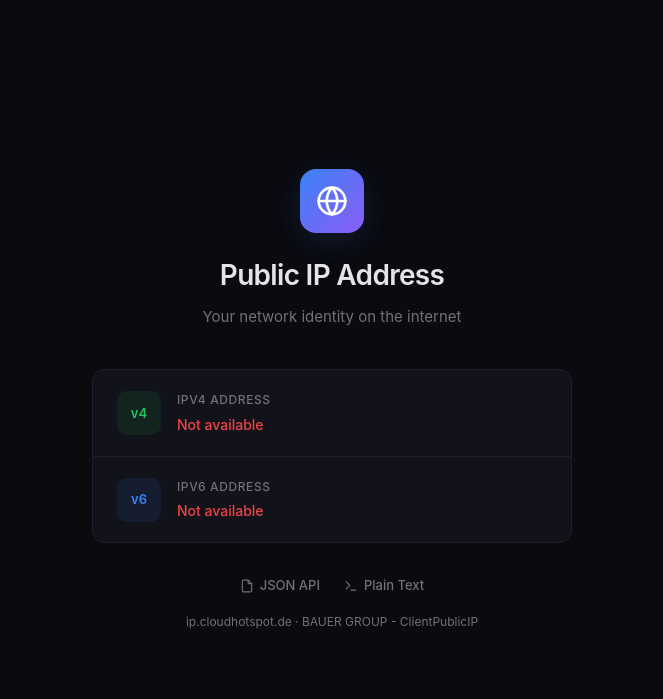
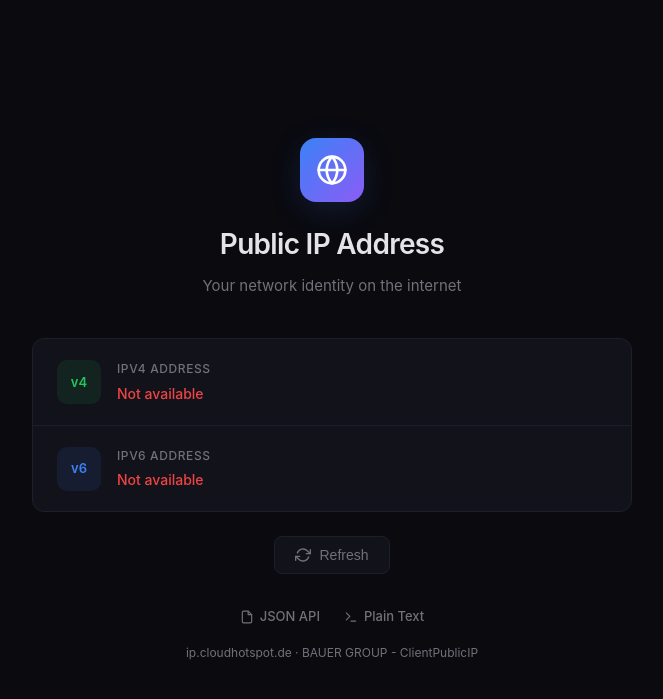
Before and after one commit to bauer-group/DS-ClientPublicIP, a Flask app: page / in a window 1280 px wide. Shown: the top 699 px of the page, without its empty margins (308-971 px from the left). Run offline with Flask 3, Linux system fonts and the light colour scheme.

Commit message:
feat: add refresh button and functionality to update IP addresses

```diff
--- a/src/templates/index.html
+++ b/src/templates/index.html
@@ -43,7 +43,7 @@
 
         .container {
             width: 100%;
-            max-width: 480px;
+            max-width: 600px;
         }
 
         header {
@@ -142,10 +142,19 @@
 
         .ip-value {
             font-family: 'SF Mono', 'Fira Code', 'Consolas', monospace;
-            font-size: 1.0625rem;
+            font-size: 1rem;
             font-weight: 500;
-            word-break: break-all;
+            word-break: keep-all;
+            white-space: nowrap;
+            overflow: hidden;
+            text-overflow: ellipsis;
             transition: color var(--transition);
+        }
+
+        @media (min-width: 520px) {
+            .ip-value {
+                font-size: 1.0625rem;
+            }
         }
 
         .ip-value.loading {
@@ -247,9 +256,75 @@
             color: var(--color-text);
         }
 
-        @media (max-width: 480px) {
+        .refresh-container {
+            display: flex;
+            justify-content: center;
+            margin-top: 24px;
+        }
+
+        .refresh-btn {
+            display: flex;
+            align-items: center;
+            gap: 8px;
+            padding: 10px 20px;
+            background: var(--color-surface);
+            border: 1px solid var(--color-border);
+            border-radius: 8px;
+            color: var(--color-text-muted);
+            font-size: 0.875rem;
+            font-weight: 500;
+            cursor: pointer;
+            transition: all var(--transition);
+        }
+
+        .refresh-btn:hover {
+            background: var(--color-border);
+            color: var(--color-text);
+            border-color: var(--color-text-muted);
+        }
+
+        .refresh-btn:active {
+            transform: scale(0.98);
+        }
+
+        .refresh-btn.refreshing {
+            pointer-events: none;
+            opacity: 0.7;
+        }
+
+        .refresh-btn.refreshing .refresh-icon {
+            animation: spin 1s linear infinite;
+        }
+
+        .refresh-icon {
+            width: 16px;
+            height: 16px;
+        }
+
+        @keyframes spin {
+            from { transform: rotate(0deg); }
+            to { transform: rotate(360deg); }
+        }
+
+        @media (max-width: 520px) {
             .copy-btn {
                 opacity: 1;
+            }
+
+            .ip-row {
+                padding: 16px 16px;
+                gap: 12px;
+            }
+
+            .ip-icon {
+                width: 36px;
+                height: 36px;
+                font-size: 0.75rem;
+            }
+
+            .copy-btn {
+                width: 36px;
+                height: 36px;
             }
         }
 
@@ -310,6 +385,17 @@
                     </svg>
                 </button>
             </div>
+        </div>
+
+        <div class="refresh-container">
+            <button type="button" class="refresh-btn" id="refresh-btn" title="Refresh IP addresses" aria-label="Refresh IP addresses">
+                <svg class="refresh-icon" viewBox="0 0 24 24" fill="none" stroke="currentColor" stroke-width="2" stroke-linecap="round" stroke-linejoin="round">
+                    <polyline points="23 4 23 10 17 10"/>
+                    <polyline points="1 20 1 14 7 14"/>
+                    <path d="M3.51 9a9 9 0 0 1 14.85-3.36L23 10M1 14l4.64 4.36A9 9 0 0 0 20.49 15"/>
+                </svg>
+                <span>Refresh</span>
+            </button>
         </div>
 
         <footer>
@@ -441,6 +527,26 @@
                 }
             };
 
+            const refreshIPs = async () => {
+                const refreshBtn = document.getElementById('refresh-btn');
+                refreshBtn.classList.add('refreshing');
+
+                // Reset to loading state
+                elements.ipv4.textContent = MESSAGES.loading;
+                elements.ipv6.textContent = MESSAGES.loading;
+                elements.ipv4.classList.remove('error');
+                elements.ipv6.classList.remove('error');
+                elements.ipv4.classList.add('loading');
+                elements.ipv6.classList.add('loading');
+                elements.ipv4Row.classList.add('loading');
+                elements.ipv6Row.classList.add('loading');
+
+                // Fetch both IPs
+                await Promise.all([fetchIP('ipv4'), fetchIP('ipv6')]);
+
+                refreshBtn.classList.remove('refreshing');
+            };
+
             const init = () => {
                 fetchIP('ipv4');
                 fetchIP('ipv6');
@@ -448,6 +554,8 @@
                 document.querySelectorAll('.copy-btn').forEach(button => {
                     button.addEventListener('click', () => copyToClipboard(button));
                 });
+
+                document.getElementById('refresh-btn').addEventListener('click', refreshIPs);
             };
 
             if (document.readyState === 'loading') {
```
